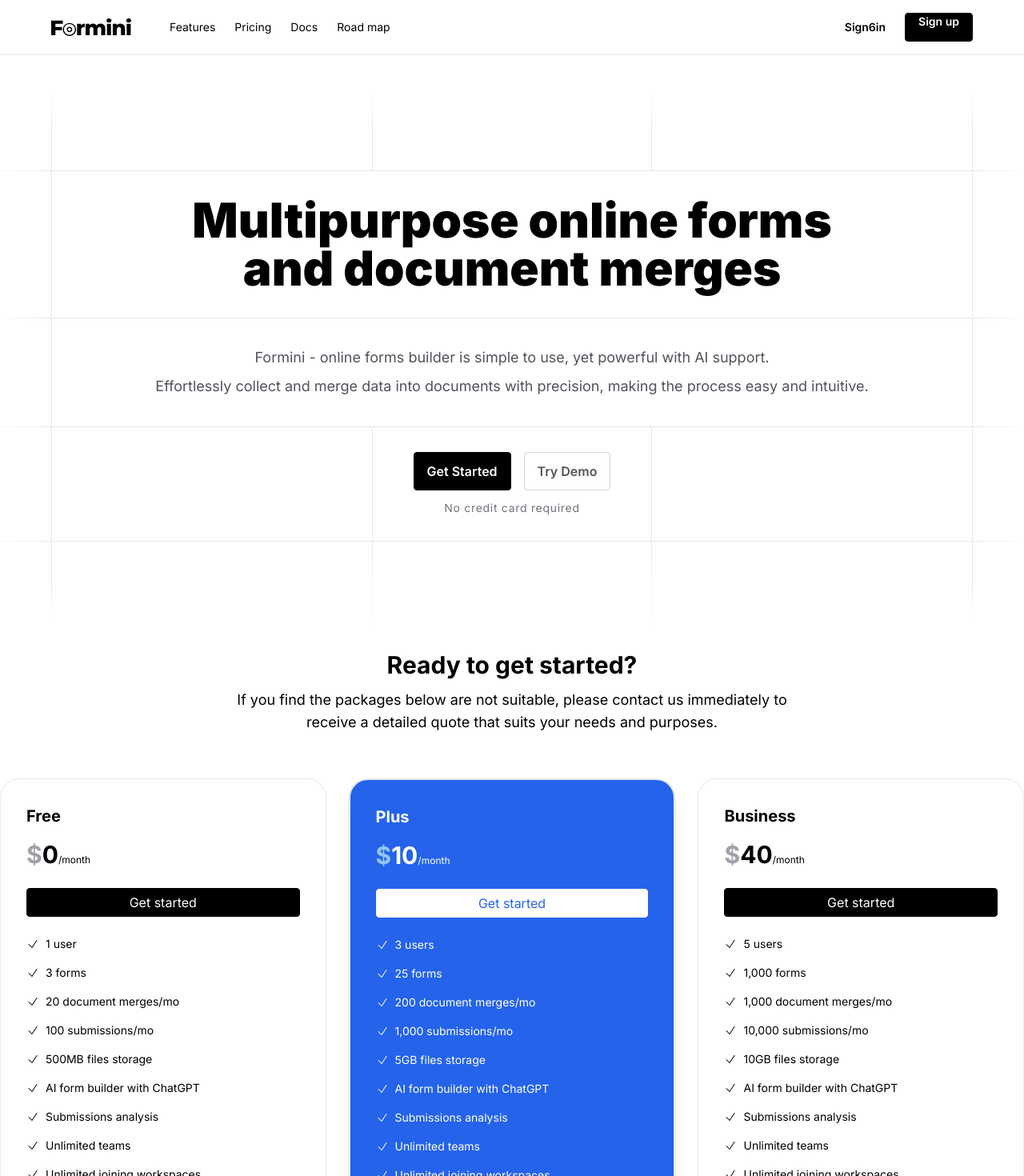
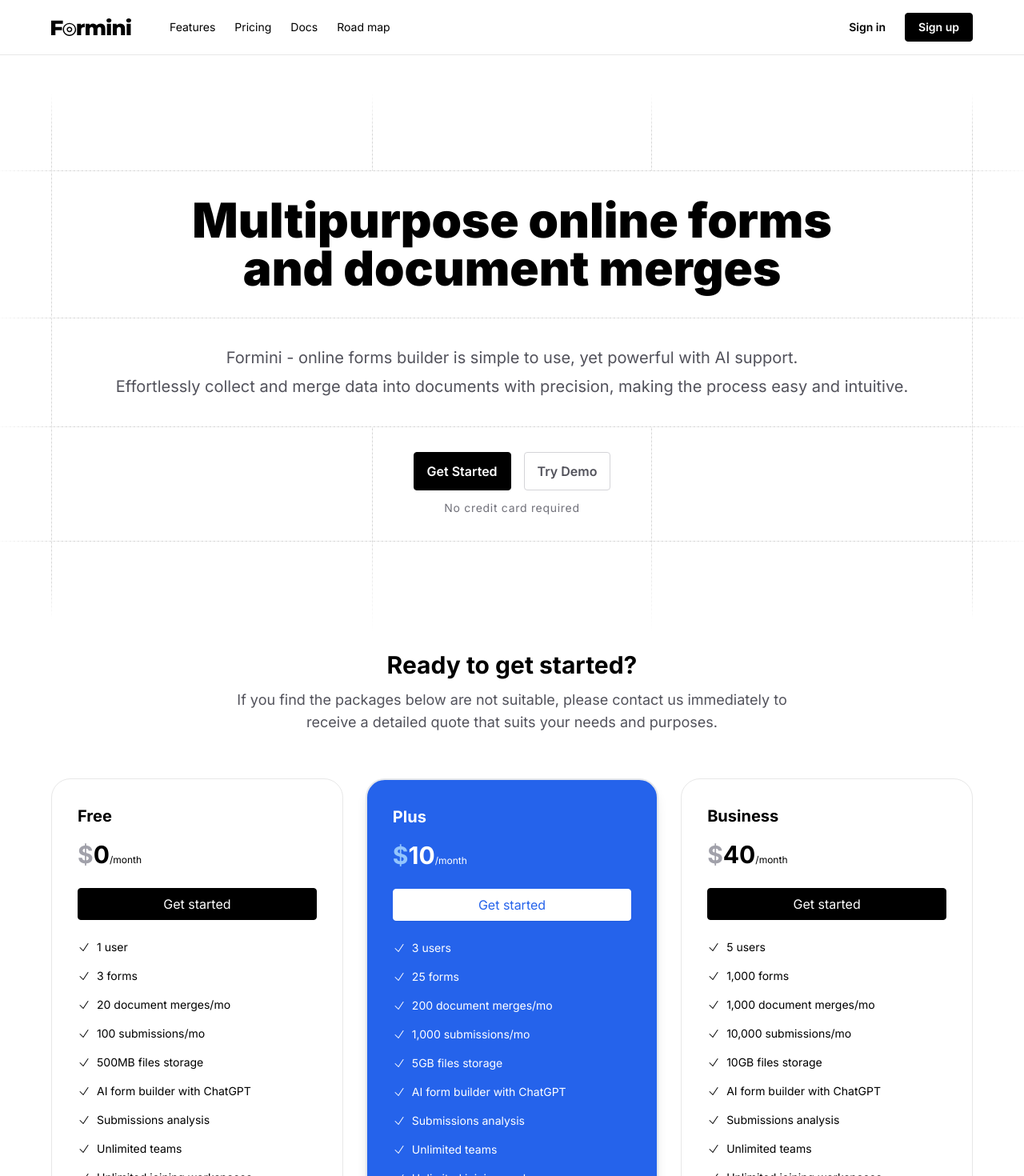
Before and after one commit to khanhspring/formini-landing-page, a Next.js app: page / in a window 1280 px wide. Shown: the top 1470 px of the page at 80% size. Built offline with nearby package versions, Linux system fonts and the light colour scheme.

Commit message:
Update pricing table

```diff
--- a/src/app/page.tsx
+++ b/src/app/page.tsx
@@ -31,10 +31,10 @@
             </div>
           </div>
           <div className='flex items-center gap-6 text-sm font-semibold'>
-            <Link href="https://app.formini.so/sign-in">
-              Sign6in
+            <Link href="https://app.formini.so/sign-in" className='flex items-center justify-center whitespace-nowrap'>
+              Sign in
             </Link>
-            <Link href="https://app.formini.so/sign-up" className='h-9 w-full text-center px-4 bg-black text-white rounded border border-black hover:bg-white hover:text-black transition'>
+            <Link href="https://app.formini.so/sign-up" className='h-9 w-full flex items-center justify-center whitespace-nowrap px-4 bg-black text-white rounded border border-black hover:bg-white hover:text-black transition'>
               Sign up
             </Link>
           </div>
@@ -62,7 +62,7 @@
             <div className='relative py-8'>
               <div className='h-[1px] absolute -left-20 -right-20 top-0 bg-gradient-to-r from-white to-black/20 bg-[size:5px_1px] border-mark-to-lr'></div>
 
-              <p className='text-center text-lg text-zinc-600 leading-9'>
+              <p className='text-center text-xl text-zinc-600 leading-9'>
                 Formini - online forms builder is simple to use, yet powerful with AI support.
                 <br />
                 Effortlessly collect and merge data into documents with precision, making the process easy and intuitive.
@@ -91,13 +91,13 @@
           </div>
         </section>
 
-        <section className="w-full mt-14">
-            <div className="m-auto max-w-7xl flex flex-col items-center w-full py-20">
+        <section className="w-full mt-14" id="pricing">
+            <div className="m-auto max-w-6xl flex flex-col items-center w-full py-20">
                 <div className="max-w-[45rem] flex flex-col items-center gap-3">
                     <h2 className="text-3xl font-bold">
                         Ready to get started?
                     </h2>
-                    <p className="text-lg text-center">
+                    <p className="text-lg text-center text-zinc-600">
                         If you find the packages below are not suitable, please contact us immediately to receive a detailed quote that suits your needs and purposes.
                     </p>
                 </div>
@@ -110,7 +110,7 @@
                         </div>
                         <div className='mt-6'>
                             <Link href="https://app.formini.so">
-                                <button className="h-9 w-full text-center px-4 bg-black text-white rounded border border-black hover:bg-white hover:text-black transition">
+                                <button className="h-10 w-full text-center px-4 bg-black text-white rounded border border-black hover:bg-white hover:text-black transition">
                                     Get started
                                 </button>
                             </Link>
@@ -162,7 +162,7 @@
                         </div>
                         <div className='mt-6'>
                             <Link href="https://app.formini.so">
-                                <button className="h-9 w-full text-center px-4 bg-white text-blue-600 rounded border border-white hover:bg-white hover:text-black transition shadow-sm">
+                                <button className="h-10 w-full text-center px-4 bg-white text-blue-600 rounded border border-white hover:bg-white hover:text-black transition shadow-sm">
                                     Get started
                                 </button>
                             </Link>
@@ -218,7 +218,7 @@
                         </div>
                         <div className='mt-6'>
                             <Link href="https://app.formini.so">
-                                <button className="h-9 w-full text-center px-4 bg-black text-white rounded border border-black hover:bg-white hover:text-black transition">
+                                <button className="h-10 w-full text-center px-4 bg-black text-white rounded border border-black hover:bg-white hover:text-black transition">
                                     Get started
                                 </button>
                             </Link>
```
